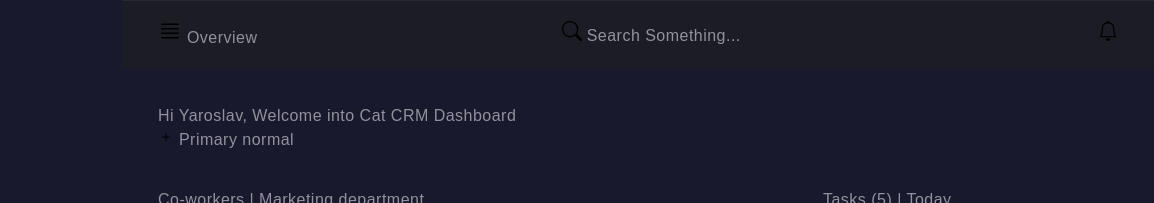
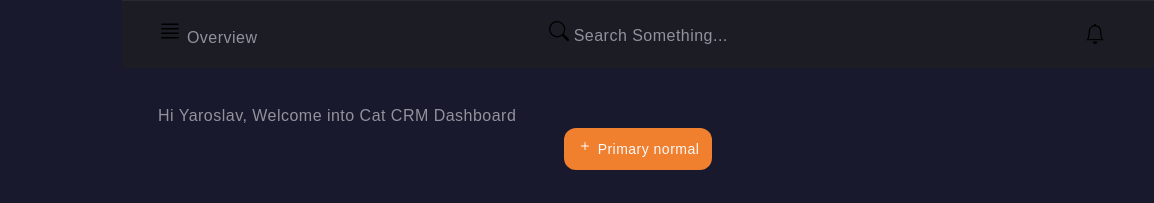
Before and after one commit to Nastya-20/Dashboard-UI-Kit, a plain HTML site: page index.html in a window 1280 px wide. Shown: the top 203 px of the page, 126-1280 px from the left. Drawn offline with Linux system fonts and the light colour scheme; a web font is replaced by a local one.

Commit message:
Deploying to gh-pages from @ Nastya-20/Dashboard-UI-Kit@bee74f16bb26fd9a1d9d2e1c8618d89fad896fa5 🚀

```diff
--- a/assets/index.css
+++ b/assets/index.css
@@ -228,8 +228,68 @@ summary {
   grid-template-areas: "welcome" "co-workers" "tasks" "reports";
 }
 
+.btn {
+  display: -webkit-inline-box;
+  display: -webkit-inline-flex;
+  display: -moz-inline-box;
+  display: inline-flex;
+  -webkit-box-align: center;
+  -webkit-align-items: center;
+     -moz-box-align: center;
+          align-items: center;
+  gap: 4px;
+  min-width: 32px;
+  min-height: 32px;
+  padding: 8px 12px;
+  color: #FAFAFB;
+  border-radius: 12px;
+  -webkit-transition-property: background-color, color, -webkit-box-shadow;
+  transition-property: background-color, color, -webkit-box-shadow;
+  -moz-transition-property: background-color, color, box-shadow;
+  transition-property: background-color, color, box-shadow;
+  transition-property: background-color, color, box-shadow, -webkit-box-shadow;
+  -webkit-transition-duration: 300ms;
+     -moz-transition-duration: 300ms;
+          transition-duration: 300ms;
+  -webkit-transition-timing-function: ease;
+     -moz-transition-timing-function: ease;
+          transition-timing-function: ease;
+  font: inherit;
+  text-transform: none;
+  background-color: transparent;
+  border: 1px solid transparent;
+  margin: 0;
+  overflow: visible;
+  cursor: pointer;
+}
+.btn .btn-inner {
+  font-size: 14px;
+  font-weight: 500;
+  line-height: 1.4285714286;
+  letter-spacing: 0.0357142857;
+}
+.btn .btn-icon {
+  fill: currentColor;
+}
+
+/*  ==Primary== */
+.btn--primary {
+  background-color: #f07f2e;
+}
+.btn--primary:active {
+  background-color: #d14a00;
+}
+.btn--primary[disabled] {
+  background-color: #b5b5be;
+}
+
 .welcome {
   grid-area: welcome;
+}
+
+.welcome-btn {
+  display: block;
+  margin: 0 auto;
 }
 
 .co-workers {
@@ -297,3 +357,11 @@ summary {
     visibility: visible;
   }
 }
+
+@media (hover: hover) {
+  .btn--primary:hover, .btn--primary:focus {
+    background-color: #f15c27;
+    -webkit-box-shadow: 0px 4px 10px 0px rgba(240, 127, 46, 0.25);
+            box-shadow: 0px 4px 10px 0px rgba(240, 127, 46, 0.25);
+  }
+}
--- a/index.html
+++ b/index.html
@@ -123,11 +123,11 @@
         <span class="page-title-accent">Hi Yaroslav,</span>
         Welcome into Cat CRM Dashboard
       </h1>
-      <button class="welcome-btn" type="button">
-        <svg class="welcome-btn-icon" width="16" height="16">
+      <button class="welcome-btn btn btn--primary" type="button">
+        <svg class="btn-icon" width="16" height="16">
           <use href="/Dashboard-UI-Kit/assets/icons.svg#icon-plus"></use>
         </svg>
-        Primary normal
+        <span class="btn-inner">Primary normal</span>
       </button>
     </section>
 
@@ -545,7 +545,9 @@
           </div>
         </li>
       </ul>
-      <button class="show-more-btn" type="button">Show more</button>
+      <button class="co-workers-btn btn btn--secondary" type="button">
+        <span class="btn-inner">Show more</span>
+      </button>
     </section>
 
     <section class="tasks">
```
